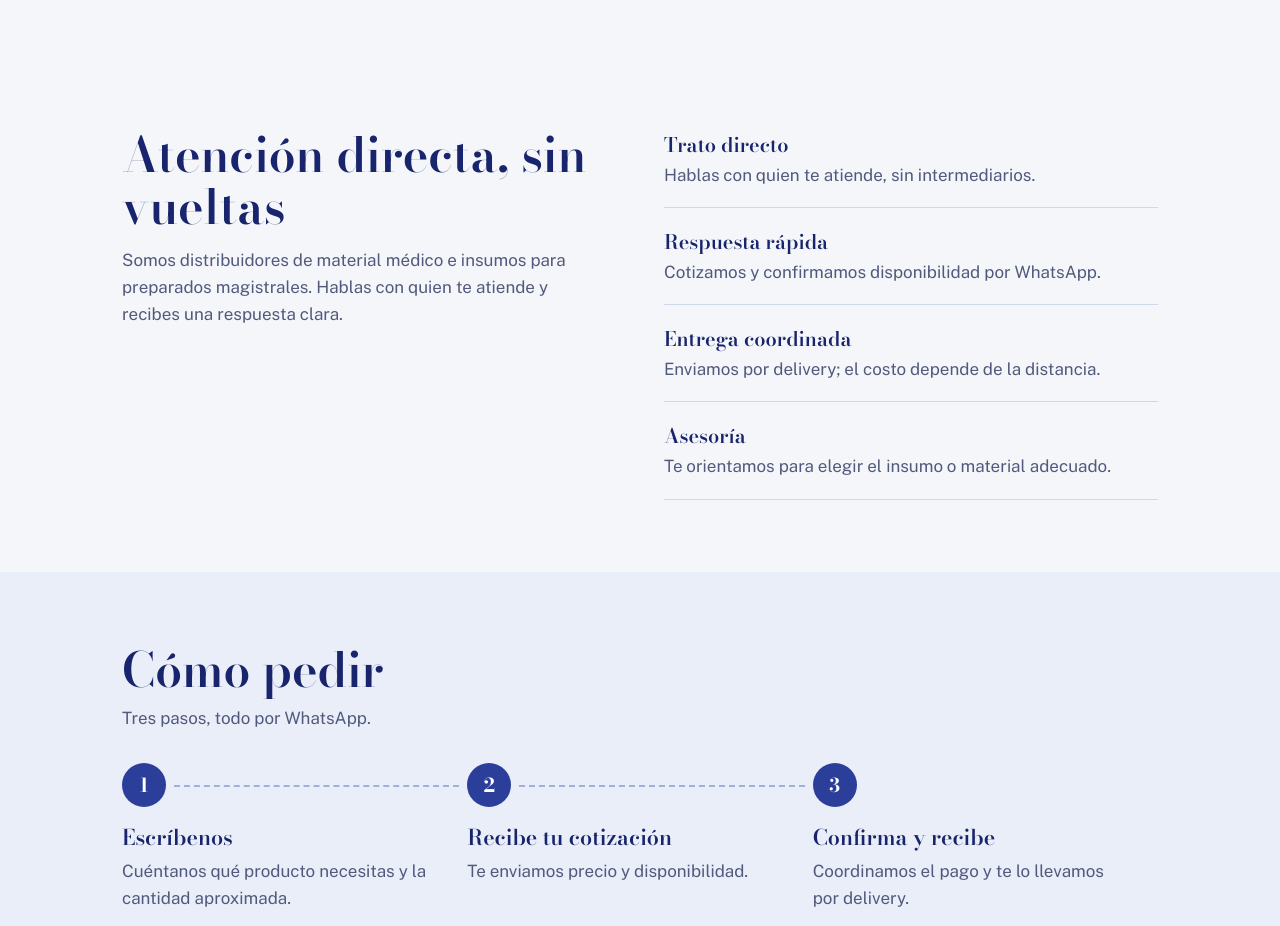
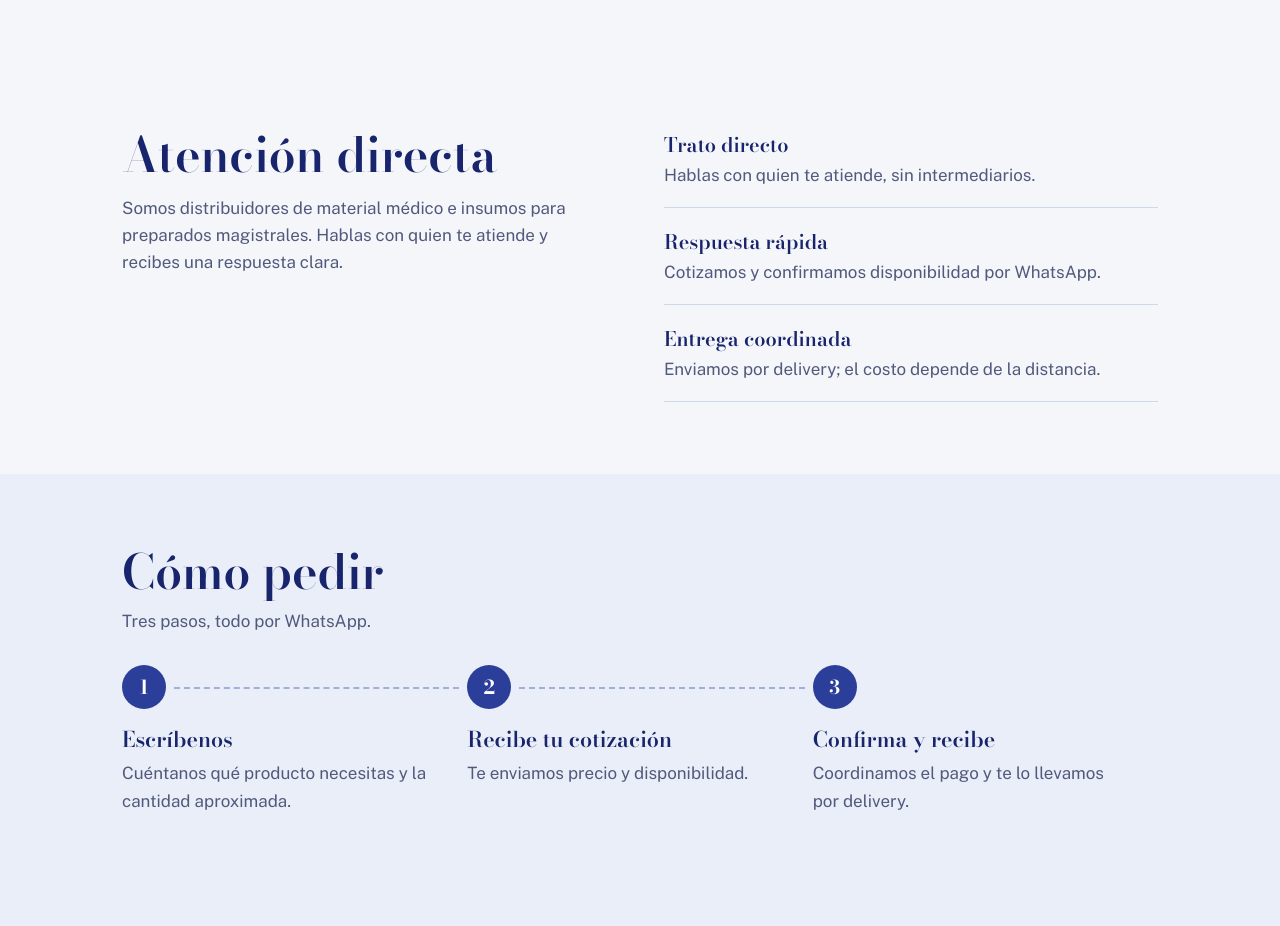
Before and after one commit to r8distribuidores/r8distribuidores.github.io, a React (Vite) app: page / in a window 1280 px wide. Shown: the part 2280-3206 px from the top of the page. Built offline with nearby package versions, Linux system fonts and the light colour scheme.

Commit message:
quitando

```diff
--- a/src/components/WhyUs.jsx
+++ b/src/components/WhyUs.jsx
@@ -5,7 +5,7 @@ export default function WhyUs() {
     <section id="nosotros" className="sec">
       <div className="w why">
         <div className="why-lead">
-          <h2>Atención directa, sin vueltas</h2>
+          <h2>Atención directa</h2>
           <p>
             Somos distribuidores de material médico e insumos para preparados magistrales.
             Hablas con quien te atiende y recibes una respuesta clara.
--- a/src/data.js
+++ b/src/data.js
@@ -20,7 +20,7 @@ export const reasons = [
   { title: 'Trato directo', text: 'Hablas con quien te atiende, sin intermediarios.' },
   { title: 'Respuesta rápida', text: 'Cotizamos y confirmamos disponibilidad por WhatsApp.' },
   { title: 'Entrega coordinada', text: 'Enviamos por delivery; el costo depende de la distancia.' },
-  { title: 'Asesoría', text: 'Te orientamos para elegir el insumo o material adecuado.' },
+
 ]
 
 export const steps = [
```
